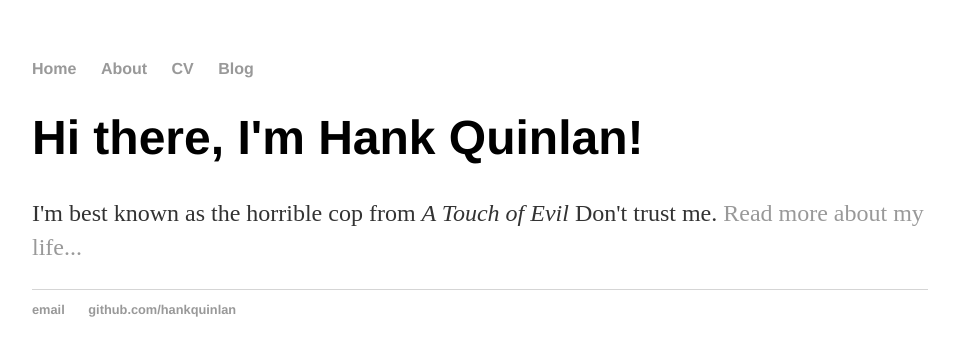
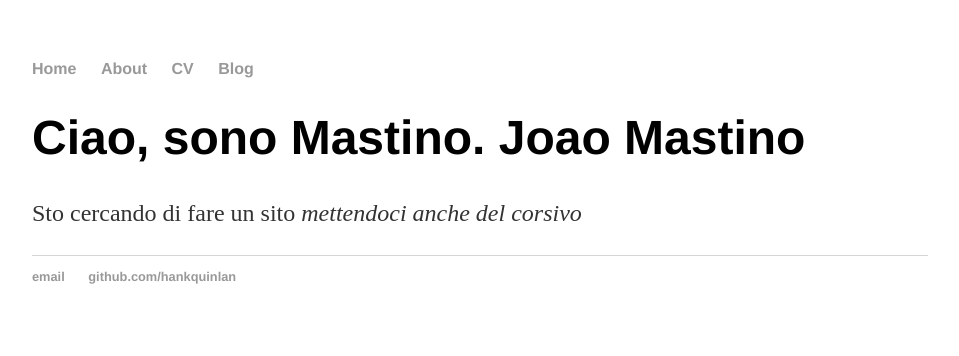
Before and after one commit to joaomastino/joaomastino.github.io, a Jekyll site: the page built from index.html, in a window 1280 px wide. Shown: the top 356 px of the page, without its empty margins (160-1119 px from the left). Built offline with Jekyll 4.4.1, drawn with Linux system fonts in a browser that asks for light colours.

Commit message:
Update index.html

```diff
--- a/index.html
+++ b/index.html
@@ -1,30 +1,8 @@
-<!DOCTYPE html>
-<html>
-	<head>
-		<title>Hank Quinlan, Horrible Cop</title>
-		<!--link alla pagina dei css-->
-		<link rel="stylesheet" type="text/css" href="/css/main.css">
-	</head>
-	<body>
-		<nav>
-    		<ul>
-        		<li><a href="/">Home</a></li>
-	        	<li><a href="/about">About</a></li>
-        		<li><a href="/cv">CV</a></li>
-        		<li><a href="/blog">Blog</a></li>
-    		</ul>
-		</nav>
-		<div class="container">
-    		<div class="blurb">
-        		<h1>Hi there, I'm Hank Quinlan!</h1>
-				<p>I'm best known as the horrible cop from <em>A Touch of Evil</em> Don't trust me. <a href="/about">Read more about my life...</a></p>
-    		</div><!-- /.blurb -->
-		</div><!-- /.container -->
-		<footer>
-    		<ul>
-        		<li><a href="mailto:hankquinlanhub@gmail.com">email</a></li>
-        		<li><a href="https://github.com/hankquinlan">github.com/hankquinlan</a></li>
-			</ul>
-		</footer>
-	</body>
-</html>
+---
+layout: default
+title: Joao Mastino prova a fare un sito
+---
+<div class="blurb">
+	<h1>Ciao, sono Mastino. Joao Mastino</h1>
+	<p>Sto cercando di fare un sito <em>mettendoci anche del corsivo</em></p>
+</div><!-- /.blurb -->
```
